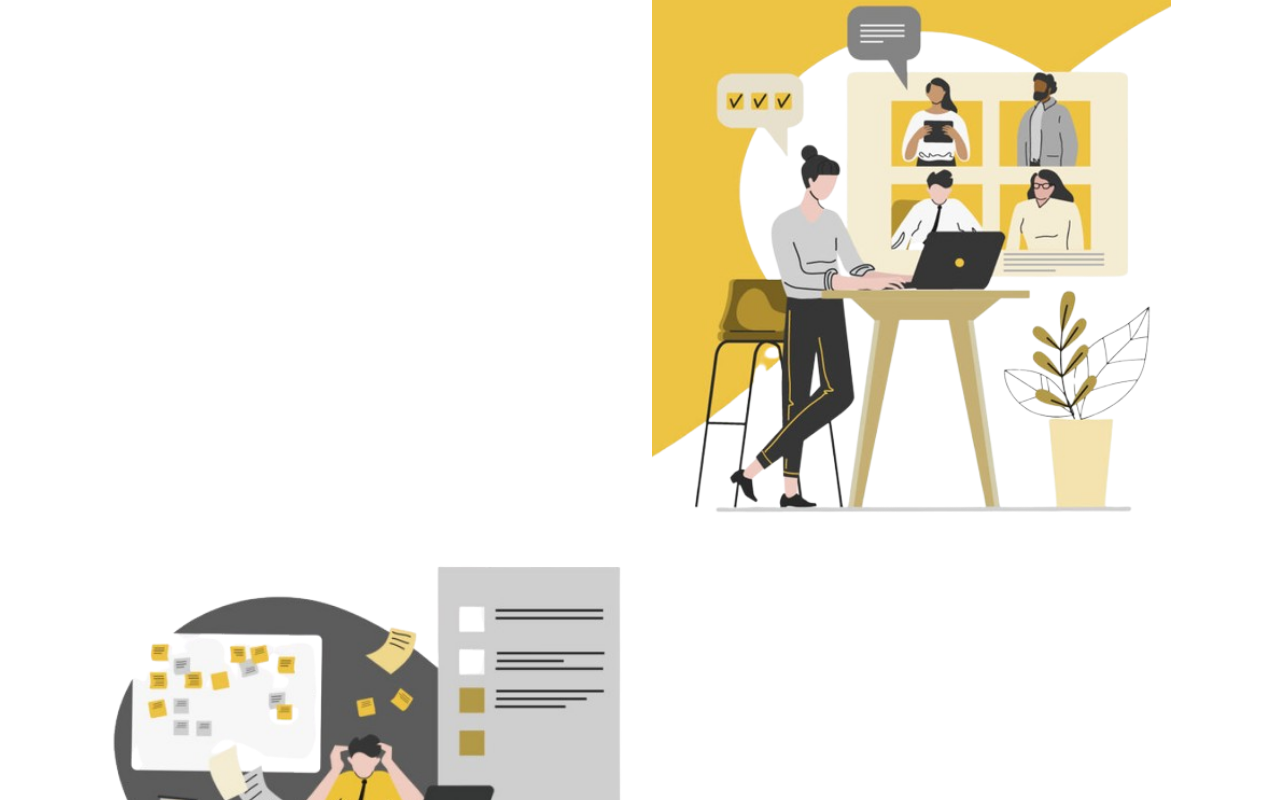
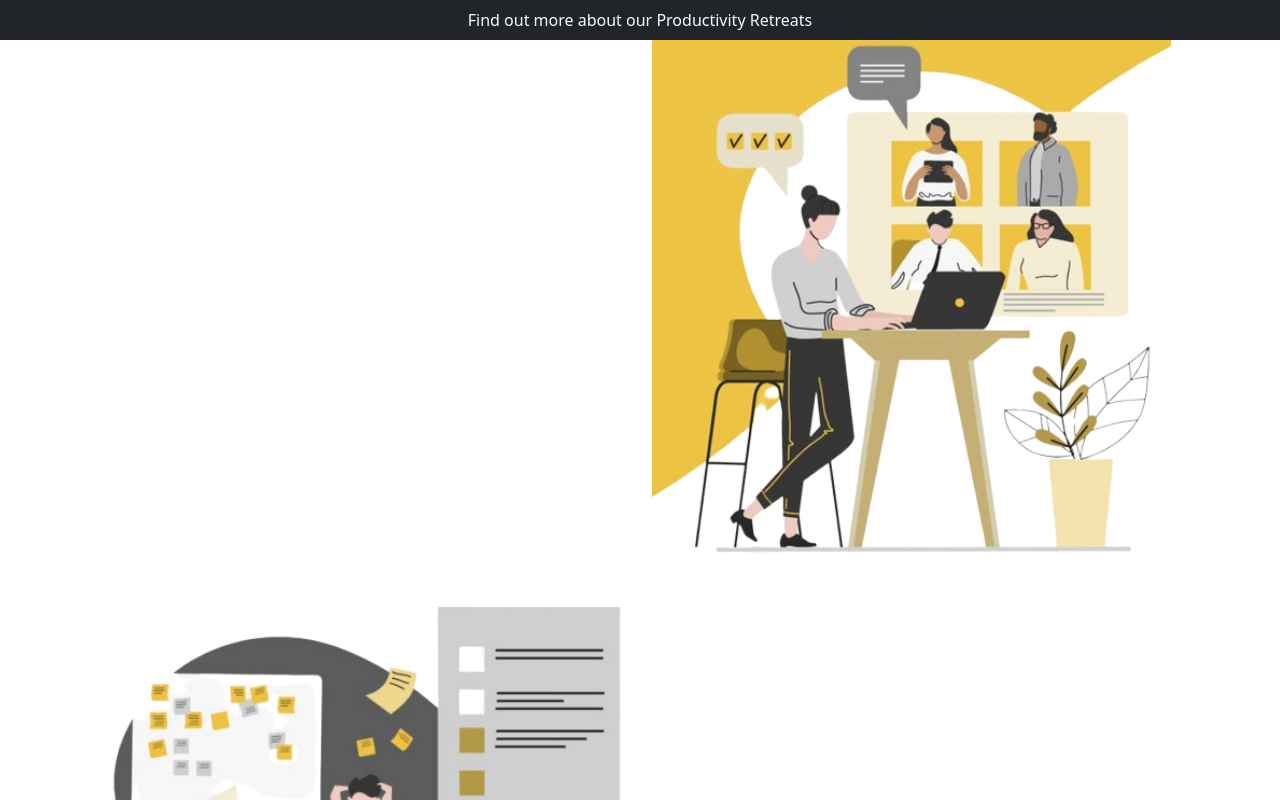
Before and after one commit to Ajith369369/motivated-mornings-frontend, a React (Vite) app: page / in a window 1280 px wide. Shown: the top 800 px of the page. Built offline with nearby package versions, Linux system fonts and the light colour scheme.

Commit message:
Add new section.

```diff
--- a/src/components/Header.jsx
+++ b/src/components/Header.jsx
@@ -4,6 +4,9 @@ function Header() {
   return (
     <>
       <section id="header">
+      <section id="find" className="bg-dark py-2 d-flex justify-content-center align-items-center">
+        <p className="text-light m-0">Find out more about our Productivity Retreats</p>
+      </section>
         <section id="navbar"></section>
         <section id="actually">
           <div className="row">
```
